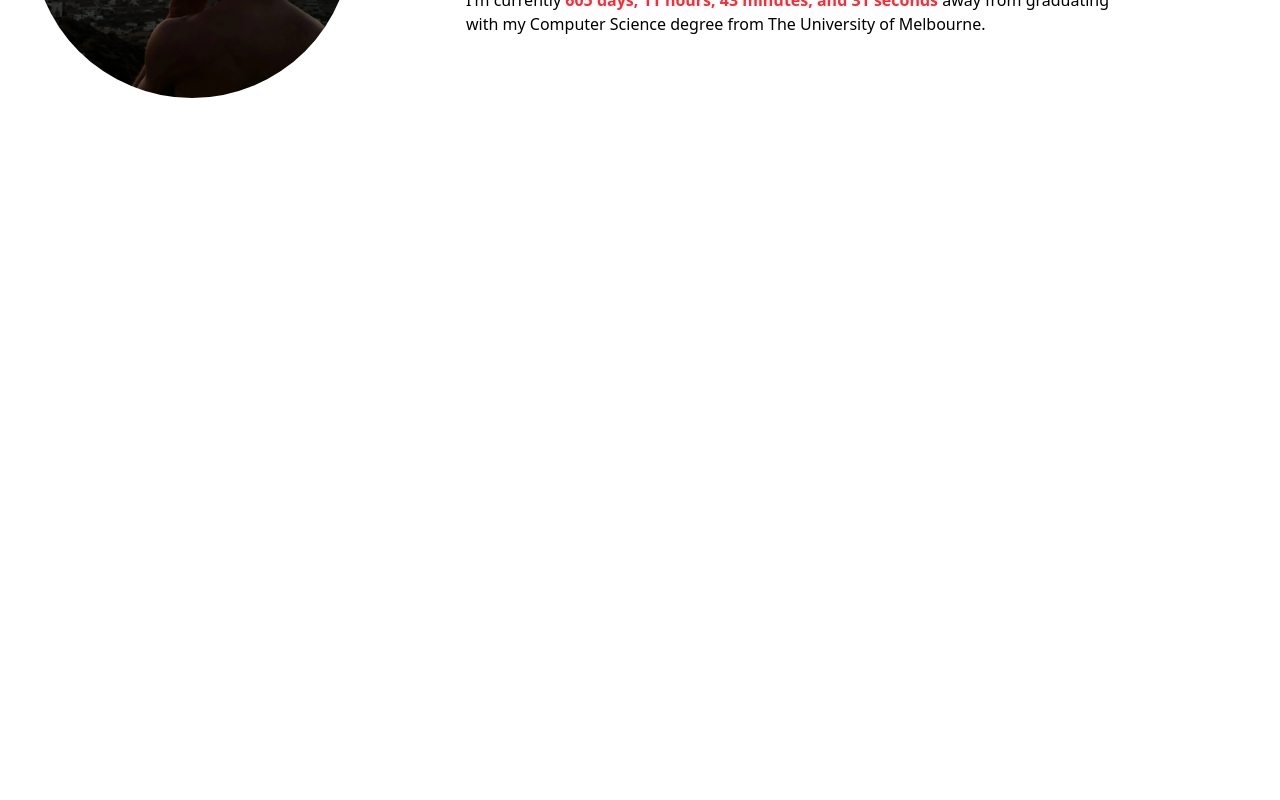
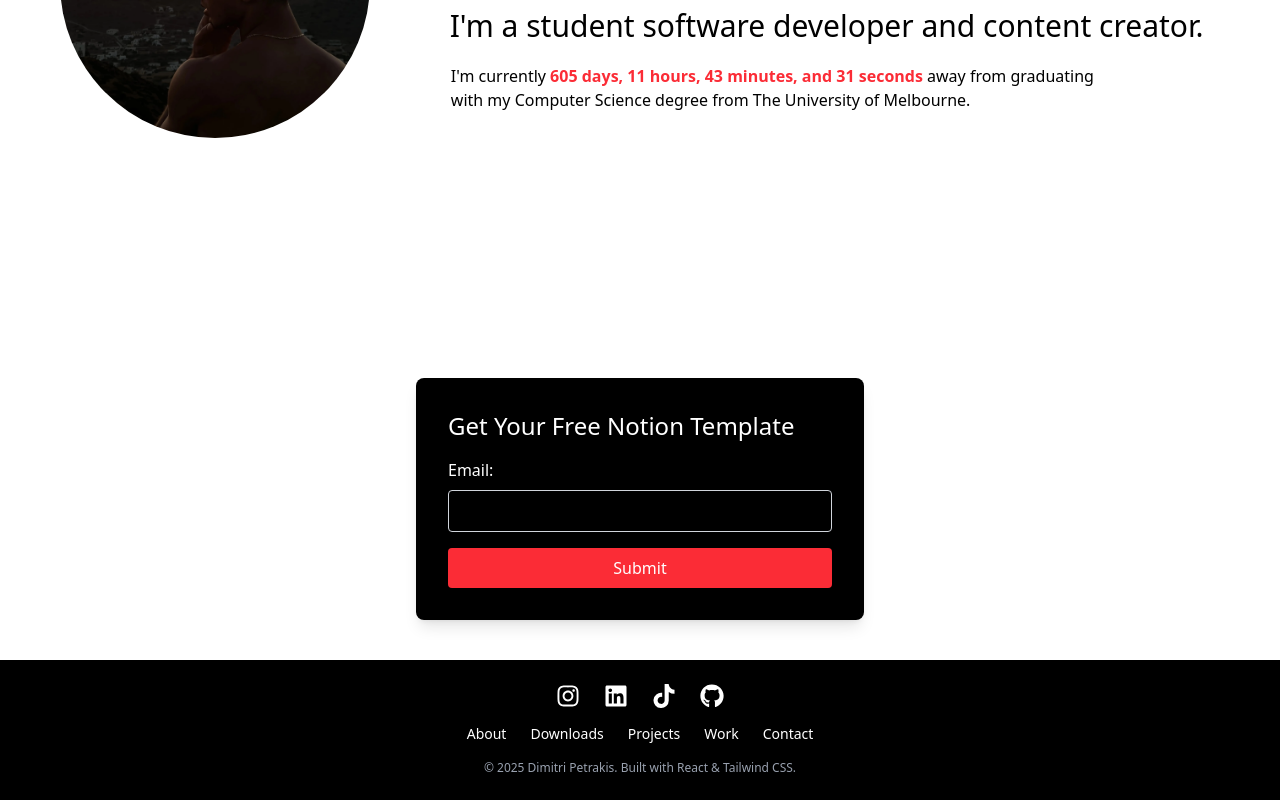
Before and after one commit to mitso2005/portfolio, a React (Vite) app in the folder my-portfolio/: page / in a window 1280 px wide. Shown: the part 422-1222 px from the top of the page. Before the commit the page ends 800 px from the top, so only its background shows below. Built offline with nearby package versions, Linux system fonts and the light colour scheme.

Commit message:
added downloads and footer components

```diff
--- a/my-portfolio/package.json
+++ b/my-portfolio/package.json
@@ -15,6 +15,7 @@
     "react": "^19.0.0",
     "react-dom": "^19.0.0",
     "react-hook-form": "^7.54.2",
+    "react-icons": "^5.5.0",
     "react-scroll": "^1.9.3",
     "react-toastify": "^11.0.5"
   },
--- a/my-portfolio/src/App.jsx
+++ b/my-portfolio/src/App.jsx
@@ -1,13 +1,16 @@
 import React from "react";
 import Navbar from "./components/Navbar";
 import About from "./components/About";
-
+import Downloads from "./components/Downloads";
+import Footer from "./components/Footer";
 
 function App() {
   return (
     <div>
       <Navbar />
       <About />
+      <Downloads />
+      <Footer />
     </div>
   );
 }
--- a/my-portfolio/src/components/About.jsx
+++ b/my-portfolio/src/components/About.jsx
@@ -30,9 +30,9 @@ function About() {
     }, [targetDate]);
 
     return (
-        <section id="about" className="py-50 flex items-center justify-center">
-            <div className="flex items-center space-x-25">
-                <div>
+        <section id="about" className="min-h-screen flex items-center justify-center">
+            <div className="flex items-center space-x-20">
+                <div className="pl-15">
                     {/* Circular Image */}
                     <img
                     src={profileImg}
@@ -41,7 +41,7 @@ function About() {
                     />
                 </div>
 
-                <div>
+                <div className="pr-15">
                     {/* Title and Subtitle */}
                     <h1 className="text-7xl font-bold mb-5 text-left">Hi, my name's Dimitri!</h1>
                     <h3 className="text-3xl font-medium mb-5 text-left">
--- a/my-portfolio/src/components/Downloads.jsx
+++ b/my-portfolio/src/components/Downloads.jsx
@@ -0,0 +1,59 @@
+import React, { useState } from 'react';
+
+const Downloads = () => {
+    const [email, setEmail] = useState('');
+    const [message, setMessage] = useState('');
+
+    const handleChange = (e) => {
+        setEmail(e.target.value);
+    };
+
+    const handleSubmit = async (e) => {
+        e.preventDefault();
+        // Replace with your email service API endpoint
+        const response = await fetch('/api/subscribe', {
+            method: 'POST',
+            headers: {
+                'Content-Type': 'application/json',
+            },
+            body: JSON.stringify({ email }),
+        });
+
+        if (response.ok) {
+            setMessage('Thank you! The template has been sent to your email.');
+        } else {
+            setMessage('There was an error. Please try again.');
+        }
+    };
+
+    return (
+        <div className="flex items-center justify-center h-1/2 bg-white">
+            <div className="bg-black p-8 rounded-lg shadow-lg w-full max-w-md">
+                <h2 className="text-white text-2xl mb-4">Get Your Free Notion Template</h2>
+                <form onSubmit={handleSubmit} className="space-y-4">
+                    <div>
+                        <label className="block text-white mb-2" htmlFor="email">Email:</label>
+                        <input
+                            type="email"
+                            id="email"
+                            name="email"
+                            value={email}
+                            onChange={handleChange}
+                            className="w-full p-2 border border-gray-300 rounded"
+                            required
+                        />
+                    </div>
+                    <button
+                        type="submit"
+                        className="w-full bg-red-500 text-white p-2 rounded hover:bg-red-600"
+                    >
+                        Submit
+                    </button>
+                </form>
+                {message && <p className="text-white mt-4">{message}</p>}
+            </div>
+        </div>
+    );
+};
+
+export default Downloads;
--- /dev/null
+++ b/my-portfolio/src/components/Footer.jsx
@@ -0,0 +1,46 @@
+import React from "react";
+import { FaInstagram, FaLinkedin, FaTiktok, FaGithub } from "react-icons/fa";
+
+function Footer() {
+  return (
+    <footer className="bg-black text-white py-6 mt-10">
+      <div className="container mx-auto text-center space-y-4">
+        {/* Social Media Links */}
+        <div className="flex justify-center space-x-6">
+          <a href="https://instagram.com/" target="_blank" rel="noopener noreferrer" className="hover:text-red-500 transition">
+            <FaInstagram size={24} />
+          </a>
+          <a href="https://linkedin.com/" target="_blank" rel="noopener noreferrer" className="hover:text-red-500 transition">
+            <FaLinkedin size={24} />
+          </a>
+          <a href="https://tiktok.com/" target="_blank" rel="noopener noreferrer" className="hover:text-red-500 transition">
+            <FaTiktok size={24} />
+          </a>
+          <a href="https://github.com/" target="_blank" rel="noopener noreferrer" className="hover:text-red-500 transition">
+            <FaGithub size={24} />
+          </a>
+        </div>
+
+        {/* Navigation Links */}
+        <nav>
+          <ul className="flex justify-center space-x-6 text-sm">
+            {["About", "Downloads", "Projects", "Work", "Contact"].map((item) => (
+              <li key={item}>
+                <a href={`#${item.toLowerCase()}`} className="hover:text-red-500 transition">
+                  {item}
+                </a>
+              </li>
+            ))}
+          </ul>
+        </nav>
+
+        {/* Copyright & Tech Stack */}
+        <p className="text-xs text-gray-400">
+          © {new Date().getFullYear()} Dimitri Petrakis. Built with React & Tailwind CSS.
+        </p>
+      </div>
+    </footer>
+  );
+}
+
+export default Footer;
```
Also changed, not shown: 1 other file (tests, documents, lock files or other folders).
